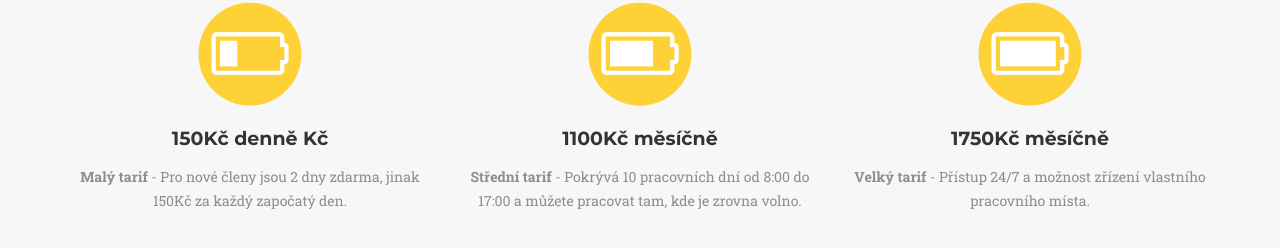
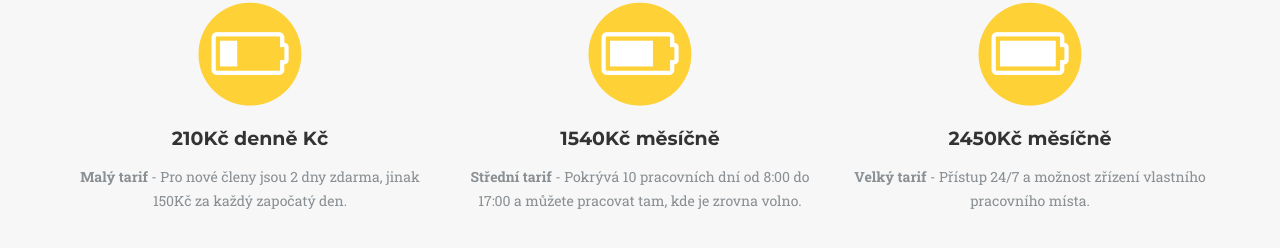
Before and after one commit to cowosedlice/cowosedlice.cz, a Jekyll site: the page built from index.html, in a window 1280 px wide and 900 px high, scrolled down 5816 px. Shown: the part 133-381 px from the top of the window. Built offline with Jekyll 4.4.1, drawn with Linux system fonts in a browser that asks for light colours; some web fonts are replaced.

Commit message:
úprava ceníku

```diff
--- a/_config.yml
+++ b/_config.yml
@@ -39,17 +39,17 @@ history:
 price-heading: Ceník
 price-subheading: Ať už máte malý nebo velký tarif, vždy budete mít možnost využívat všeho, co se v cowosedlicích nachází. Wifi, tiskárna, cowosedlické PC, kuchyňka, lednice, kávovar atd. A stálí členové mají samozřejmě své vlastní vyhrazené pracovní místo.
 price:
-- tariff: 150Kč denně Kč
+- tariff: 210Kč denně Kč
   pic: battery-quarter
   desc-title: Malý tarif
   desc: Pro nové členy jsou 2 dny zdarma, jinak 150Kč za každý započatý den.
 
-- tariff: 1100Kč měsíčně
+- tariff: 1540Kč měsíčně
   pic: battery-three-quarters
   desc-title: Střední tarif
   desc: Pokrývá 10 pracovních dní od 8:00 do 17:00 a můžete pracovat tam, kde je zrovna volno.
 
-- tariff: 1750Kč měsíčně
+- tariff: 2450Kč měsíčně
   pic: battery-full
   desc-title: Velký tarif
   desc: Přístup 24/7 a možnost zřízení vlastního pracovního místa.
```
